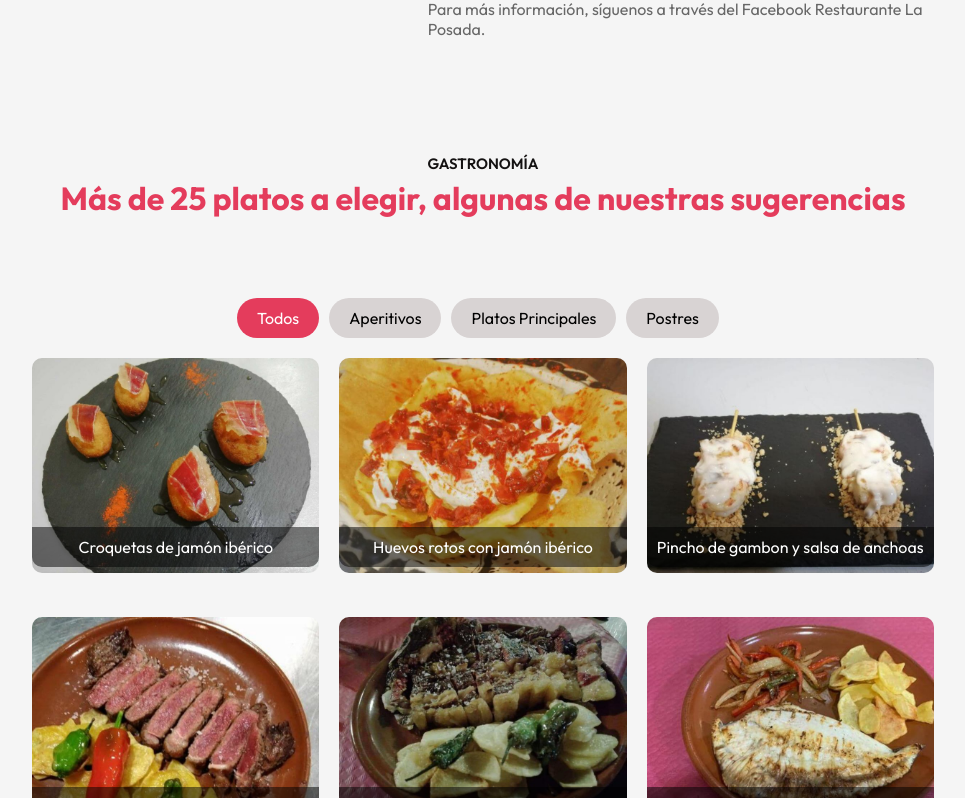
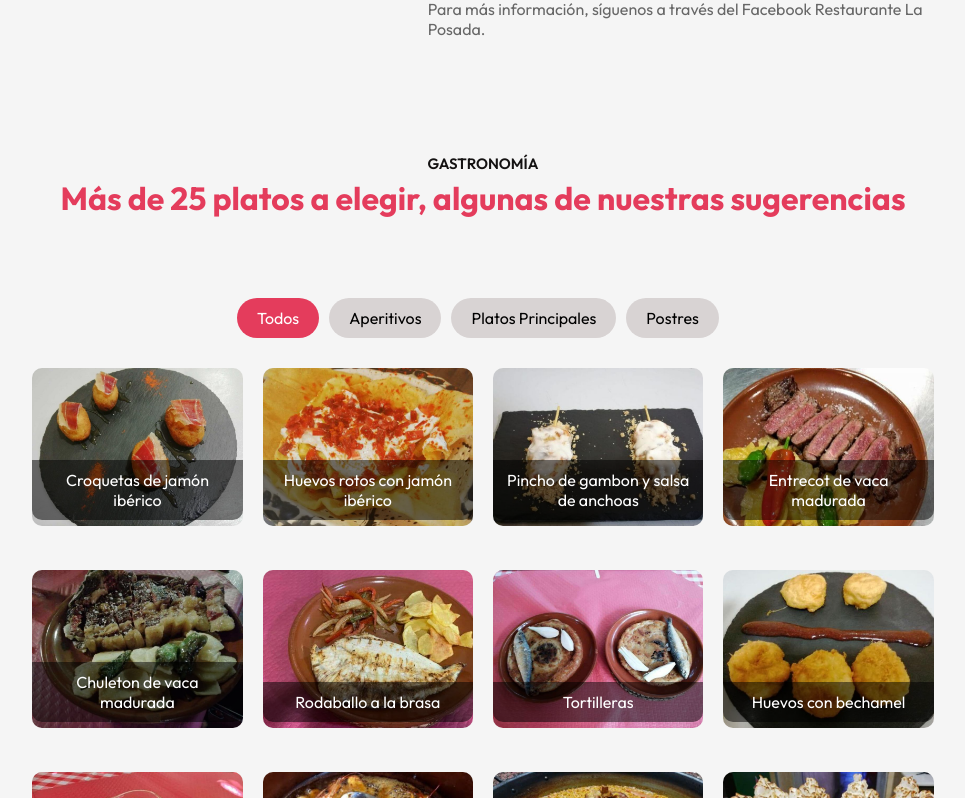
Before and after one commit to mmartins23/laposadacasapepe, a React (Vite) app in the folder laposada/: page / in a window 1280 px wide. Shown: the part 2010-2808 px from the top of the page, without its empty margins (157-1122 px from the left). Built offline with nearby package versions, Linux system fonts and the light colour scheme.

Commit message:
La Posada Gastronomy Media Queries Component

```diff
--- a/laposada/src/components/Gastronomy/Gastronomy.css
+++ b/laposada/src/components/Gastronomy/Gastronomy.css
@@ -1,85 +1,102 @@
-/* Container principal para a recomendação */
+/* Main container for the gastronomy section */
 .gastromomy {
-    margin: 80px auto; /* Centraliza horizontalmente e adiciona espaço acima e abaixo */
-    width: 90%; /* Define a largura do container como 90% da largura do elemento pai */
-    text-align: center; /* Centraliza o texto dentro do container */
+    margin: 80px auto; /* Centers horizontally and adds vertical spacing */
+    width: 90%; /* Sets the container width to 90% of the viewport */
+    text-align: center; /* Centers text inside the container */
 }
 
-/* Container para os botões de categorias */
+/* Container for category buttons */
 .category-buttons {
-    margin-bottom: 20px; /* Adiciona espaço abaixo dos botões */
+    margin-bottom: 20px; /* Adds spacing below the buttons */
 }
 
-/* Estilo para os botões de categorias */
+/* Styling for category buttons */
 .category-buttons button {
-    padding: 10px 20px; /* Adiciona espaço interno (padding) ao redor do texto */
-    margin-right: 10px; /* Adiciona espaço à direita de cada botão */
-    background-color: #d8d3d3; /* Define a cor de fundo padrão dos botões */
-    border: none; /* Remove a borda padrão dos botões */
-    border-radius: 20px; /* Arredonda os cantos dos botões */
-    cursor: pointer; /* Muda o cursor para indicar que o botão é clicável */
-    font-size: 16px; /* Define o tamanho da fonte dos botões */
-    transition: background-color 0.3s ease; /* Transição suave para a cor de fundo quando o botão muda de estado */
+    padding: 10px 20px; /* Adds padding around the text */
+    margin-right: 10px; /* Adds space to the right of each button */
+    background-color: #d8d3d3; /* Default background color */
+    border: none; /* Removes default borders */
+    border-radius: 20px; /* Rounds button corners */
+    cursor: pointer; /* Changes cursor to pointer */
+    font-size: 16px; /* Sets font size */
+    transition: background-color 0.3s ease; /* Smooth transition for background color */
+    margin-bottom: 10px; /* Adds space below buttons for mobile layout */
 }
 
-/* Estilo para o botão ativo (categoria selecionada) */
+/* Active button styling */
 .category-buttons button.active {
-    background-color: #e43c5c; /* Define a cor de fundo para o botão ativo */
-    color: white; /* Define a cor do texto para o botão ativo */
+    background-color: #e43c5c; /* Background color for active button */
+    color: white; /* Text color for active button */
 }
 
-/* Estilo para os botões ao passar o mouse sobre eles */
+/* Hover effect for buttons */
 .category-buttons button:hover {
-    background-color: #e43c5c; /* Define a cor de fundo quando o mouse passa sobre o botão */
-    color: white; /* Define a cor do texto quando o mouse passa sobre o botão */
+    background-color: #e43c5c; /* Background color on hover */
+    color: white; /* Text color on hover */
 }
 
-/* Container para a galeria de imagens */
+/* Image gallery container */
 .gallery {
-    display: flex; /* Usa o layout flexível para os itens dentro da galeria */
-    flex-wrap: wrap; /* Permite que os itens se movam para a linha seguinte se não houver espaço suficiente */
-    gap: 20px; /* Adiciona espaço entre os itens da galeria */
-    justify-content: center; /* Centraliza os itens horizontalmente dentro da galeria */
+    display: flex; /* Flex layout for images */
+    flex-wrap: wrap; /* Allows wrapping to the next row */
+    gap: 20px; /* Adds spacing between images */
+    justify-content: center; /* Centers the images */
 }
 
-/* Container individual para cada imagem na galeria */
+/* Individual image container */
 .image-container {
-    position: relative; /* Permite o posicionamento absoluto dos elementos internos (como o texto sobreposto) */
-    width: calc(33.333% - 20px); /* Define a largura como 1/3 da largura total do container menos a margem */
-    margin-bottom: 20px; /* Adiciona espaço abaixo de cada imagem */
-    box-sizing: border-box; /* Inclui padding e borda na largura total do elemento */
-    border-radius: 10px; /* Arredonda os cantos do container da imagem */
+    position: relative; /* Enables positioning for overlay text */
+    width: calc(25% - 20px); /* Four images per row on desktop */
+    margin-bottom: 20px; /* Adds space below images */
+    box-sizing: border-box; /* Ensures padding/border doesn't affect width */
+    border-radius: 10px; /* Rounds image corners */
 }
 
-/* Estilo para as imagens dentro do container */
+/* Styling for images inside the container */
 .image-container img {
-    width: 100%; /* Garante que a imagem ocupe toda a largura do container */
-    border-radius: 10px; /* Arredonda os cantos das imagens */
+    width: 100%; /* Ensures image takes full width of the container */
+    border-radius: 10px; /* Rounds the image corners */
 }
 
-/* Estilo para o texto sobreposto nas imagens */
+/* Text overlay on images */
 .image-text {
-    position: absolute; /* Posiciona o texto sobre a imagem */
-    bottom: 10px; /* Alinha o texto na parte inferior do container */
-    left: 0; /* Alinha o texto ao lado esquerdo do container */
-    right: 0; /* Alinha o texto ao lado direito do container */
-    color: white; /* Define a cor do texto */
-    background: rgba(0, 0, 0, 0.5); /* Define um fundo semitransparente para o texto */
-    padding: 10px; /* Adiciona espaço interno ao redor do texto */
-    text-align: center; /* Centraliza o texto */
-    font-size: 16px; /* Define o tamanho da fonte do texto */
-    border-radius: 0 0 10px 10px; /* Arredonda os cantos inferiores do container de texto */
+    position: absolute; /* Places text over the image */
+    bottom: 10px; /* Positions text at the bottom */
+    left: 0;
+    right: 0;
+    color: white; /* Text color */
+    background: rgba(0, 0, 0, 0.5); /* Semi-transparent background */
+    padding: 10px; /* Adds padding around the text */
+    text-align: center; /* Centers the text */
+    font-size: 16px; /* Text size */
+    border-radius: 0 0 10px 10px; /* Rounds bottom corners */
 }
 
-/* Responsividade para telas menores (tablets e dispositivos móveis) */
+/* Responsive styles for tablets and mobile devices */
+@media (max-width: 1024px) {
+    .image-container {
+        width: calc(33.333% - 20px); /* Three images per row on tablets */
+    }
+}
+
 @media (max-width: 768px) {
     .image-container {
-        width: calc(50% - 20px); /* Ajusta a largura para 2 imagens por linha em telas menores */
+        width: calc(100% - 20px); /* One image per row on mobile */
     }
 }
 
 @media (max-width: 480px) {
-    .image-container {
-        width: calc(100% - 20px); /* Ajusta a largura para 1 imagem por linha em telas muito pequenas */
+    /* Stack buttons vertically and adjust width for mobile screens */
+    .category-buttons {
+        display: flex;
+        flex-direction: column; /* Stacks buttons vertically */
+        align-items: center; /* Centers buttons */
+    }
+
+    .category-buttons button {
+        width: 100%; /* Full width buttons */
+        margin-right: 0; /* Removes right margin */
+        padding: 15px 0; /* Adjusts padding for larger click area */
+        font-size: 14px; /* Slightly smaller font size */
     }
 }
```
